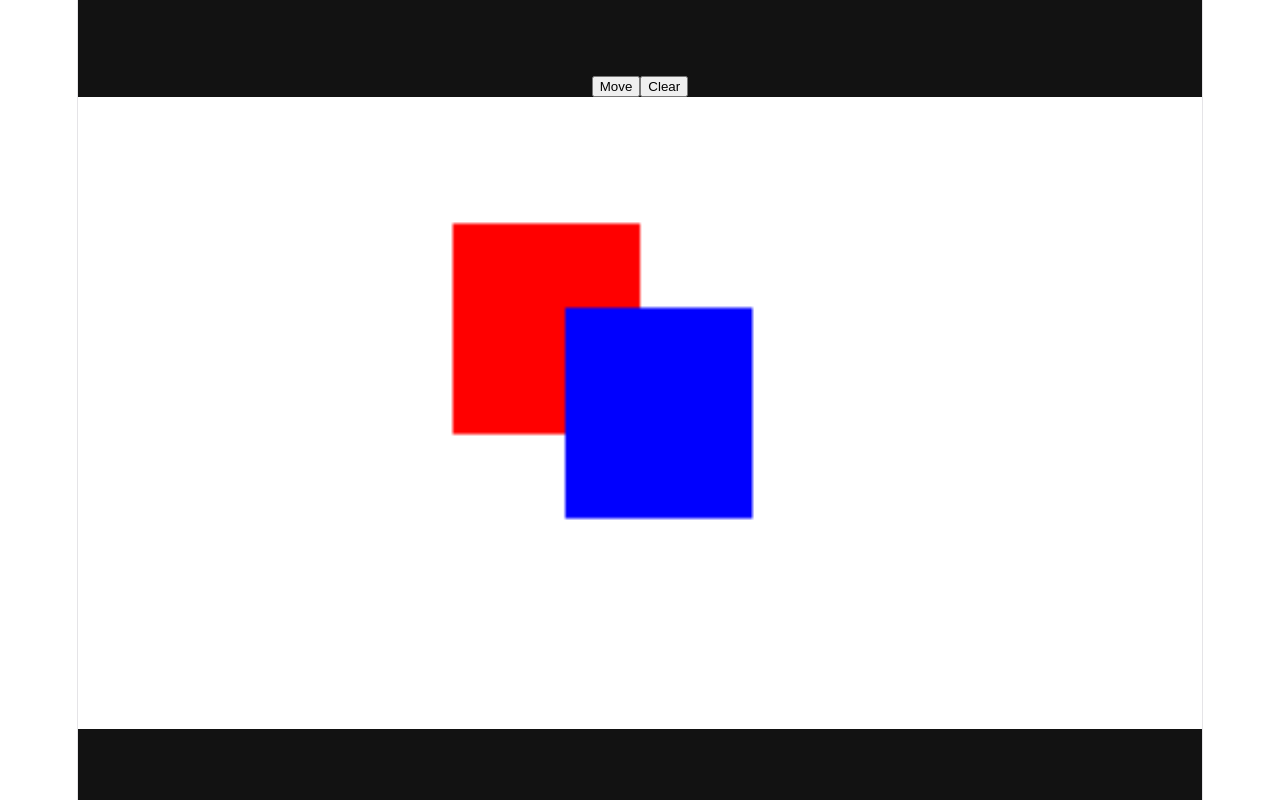
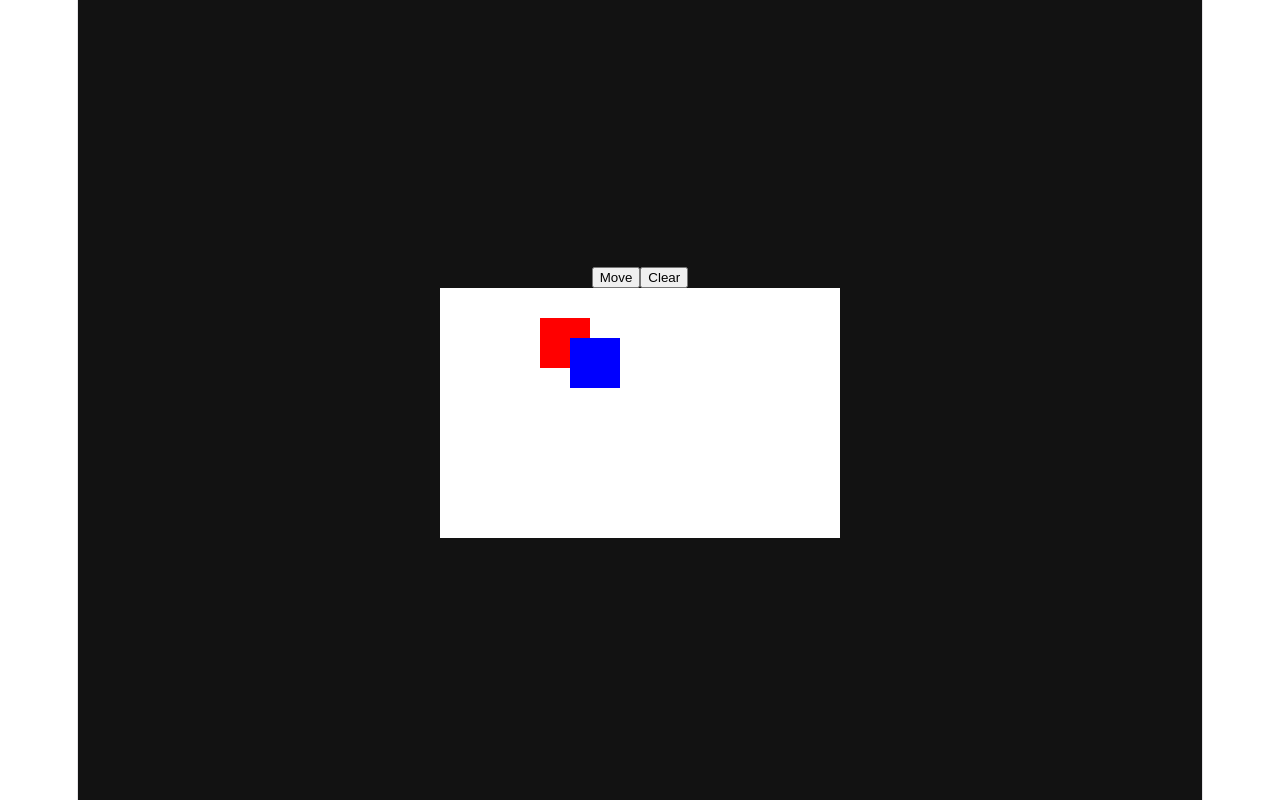
Before and after one commit to hyeonhb/canvas-whiteboard-lab, a React (Vite) app: page / in a window 1280 px wide. Built offline with nearby package versions, Linux system fonts and the light colour scheme.

Commit message:
fix: canvas 태그에 width. height 속성 명시적으로 지정
before:
 - css 비율로 지정해서 내부 좌표계가 일치하지 않음
  - 의도한 대로 도형이 렌더링 되지 않음

after:
 - px 값이 실제 shapes의 width, height 값으로 렌더링 됨

```diff
--- a/src/components/canvas/Canvas.module.css
+++ b/src/components/canvas/Canvas.module.css
@@ -1,5 +1,3 @@
 .container {
-  width: 100%;
-  aspect-ratio: 16 / 9;
   background-color: white;
 }
--- a/src/components/canvas/Canvas.tsx
+++ b/src/components/canvas/Canvas.tsx
@@ -5,9 +5,13 @@ import type { RectangleProps } from '../../types/shape';
 
 function Canvas({
   shapes,
+  width = 400,
+  height = 250,
   ...rest
 }: {
   shapes: RectangleProps[],
+  width?: number,
+  height?: number,
 }) {
   const canvasId = useId();
 
@@ -28,7 +32,12 @@ function Canvas({
   }, [shapes, canvasId])
 
   return (
-    <canvas id={canvasId} className={styles.container} {...rest}>
+    <canvas
+      id={canvasId}
+      className={styles.container}
+      width={width}
+      height={height}
+      {...rest}>
       캔버스 연습장입니다.
     </canvas>
   )
```
